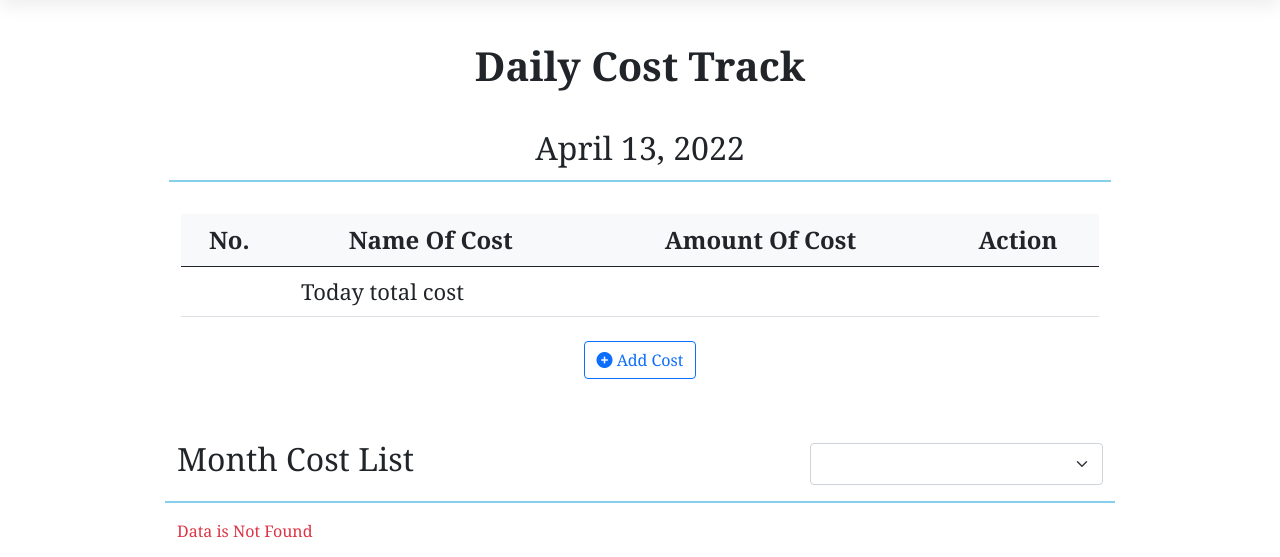
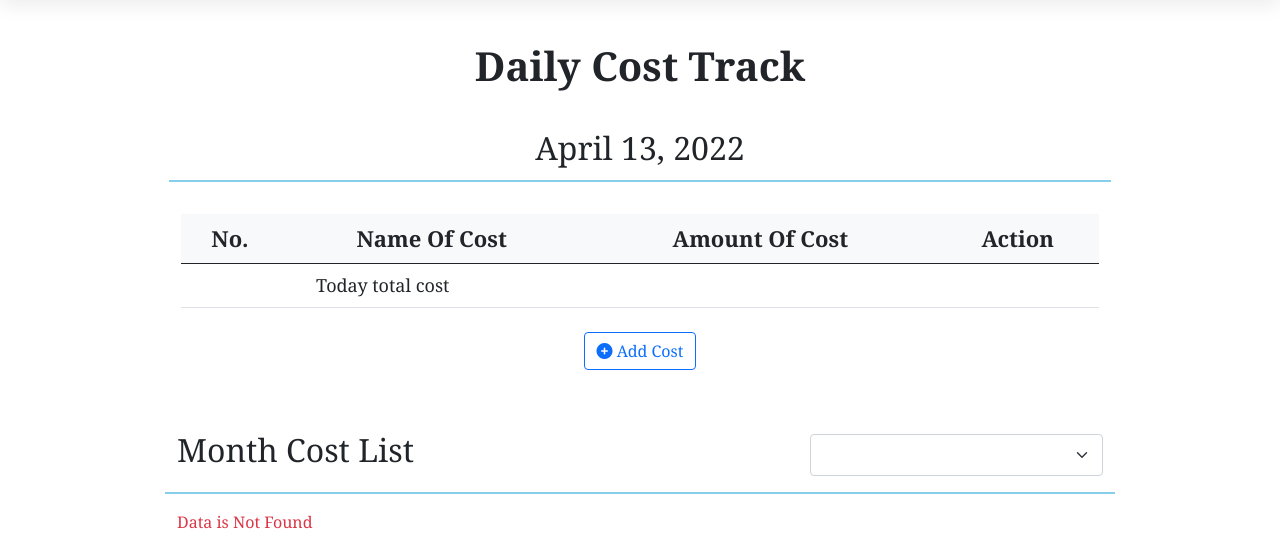
Before and after one commit to sohel284-coder/dailyCostApp, a Django app: page / in a window 1280 px wide. Shown: the part 94-651 px from the top of the page. Run offline with Django 4.2, Linux system fonts and the light colour scheme; a user stored in the database is signed in; data comes from the database, SQL or seed files in the repository; lists and menus that the app fills with data are empty; some libraries are stand-ins or nearby versions.

Commit message:
changes in base page

```diff
--- a/templates/base.html
+++ b/templates/base.html
@@ -6,7 +6,7 @@
     <meta charset="UTF-8">
     <meta http-equiv="X-UA-Compatible" content="IE=edge">
     <meta name="viewport" content="width=device-width, initial-scale=1.0">
-    <title>DailY Cost</title>
+    <title>Rana|Daily Cost</title>
     <link rel="stylesheet" href="{% static 'css/bootstrap.min.css' %}">
     <link rel="stylesheet" href="https://cdnjs.cloudflare.com/ajax/libs/font-awesome/6.1.1/css/all.min.css" />
 
@@ -59,10 +59,10 @@
             background-color: #fff;
         }
 
-        @media screen and (max-width: 378px) {
+        @media screen and (max-width: 480px) {
 
             table td,
-            table tr {
+            table th {
                 font-size: small;
             }
         }
@@ -83,14 +83,7 @@
             font-size: 24px;
         }
 
-        table th {
-            font-size: 24px;
-        }
 
-        table td {
-            font-size: 22px;
-            font-weight: 500;
-        }
 
     </style>
 </head>
```
